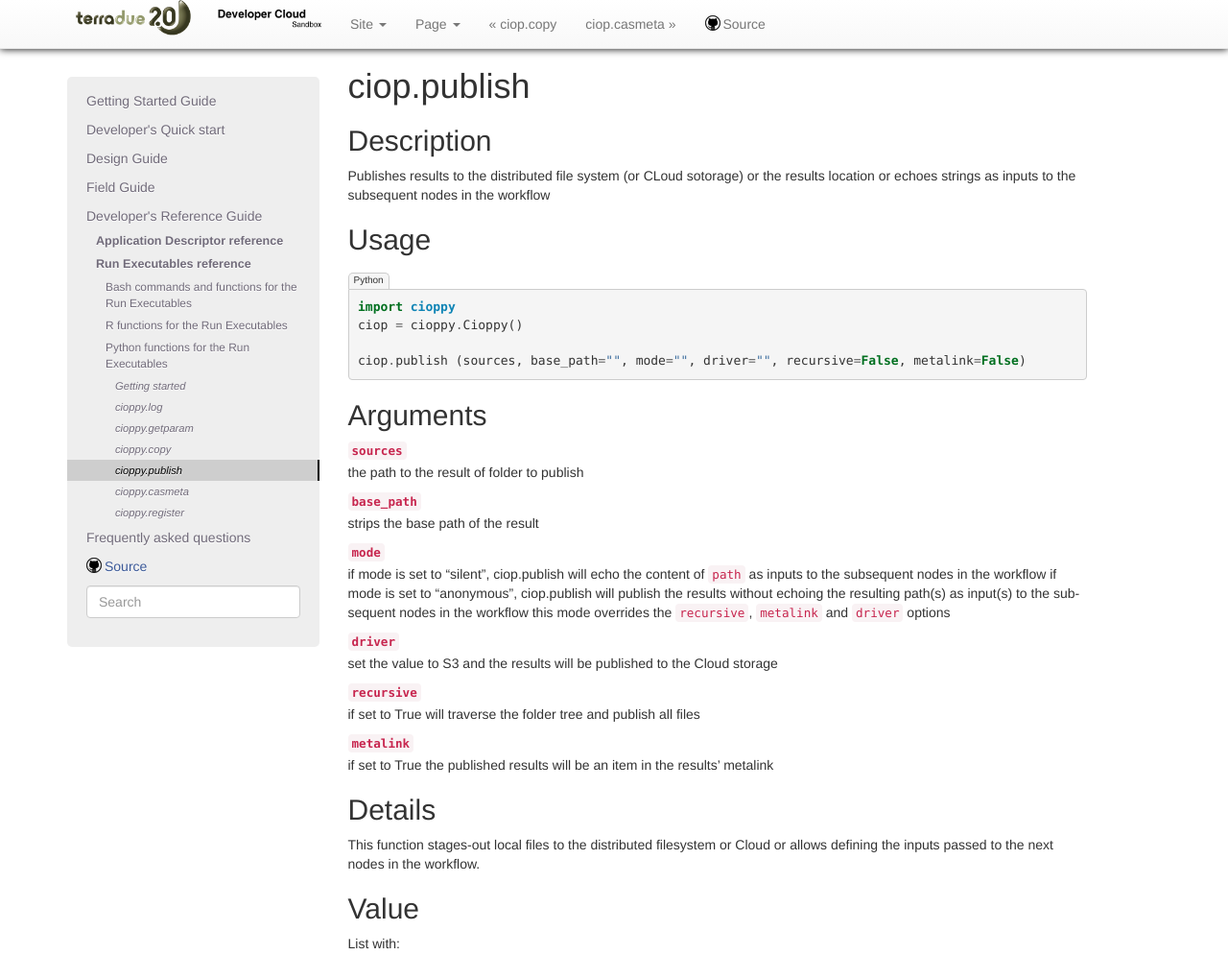
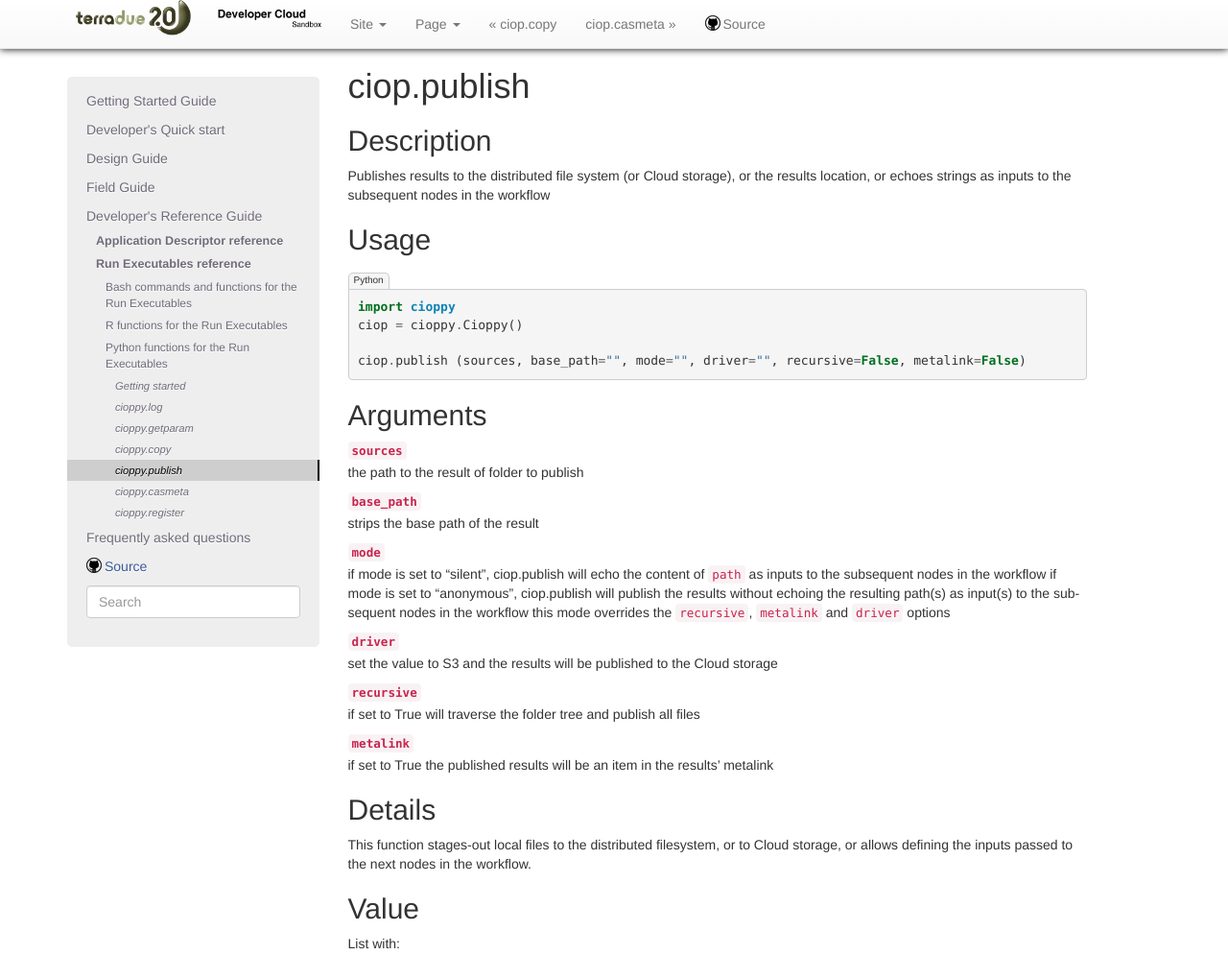
Before and after one commit to Terradue/doc-developer-sandbox, a Sphinx documentation site: the page built from source/reference/man/py_functions/cioppy.publish.rst, in a window 1280 px wide and 1344 px high. Shown: the top 995 px of the window at 96% size. Built offline with Sphinx 7.4.7, drawn with Linux system fonts in a browser that asks for light colours; pages that are not in the unit, such as notebooks, are missing from menus.

Commit message:
Update cioppy.publish.rst

```diff
--- a/source/reference/man/py_functions/cioppy.publish.rst
+++ b/source/reference/man/py_functions/cioppy.publish.rst
@@ -4,7 +4,7 @@
 Description
 -----------
 
-Publishes results to the distributed file system (or CLoud sotorage) or the results location or echoes strings as inputs to the subsequent nodes in the workflow
+Publishes results to the distributed file system (or Cloud storage), or the results location, or echoes strings as inputs to the subsequent nodes in the workflow
 
 Usage
 -----
@@ -42,7 +42,7 @@
 Details
 -------
 
-This function stages-out local files to the distributed filesystem or Cloud or allows defining the inputs passed to the next nodes in the workflow.
+This function stages-out local files to the distributed filesystem, or to Cloud storage, or allows defining the inputs passed to the next nodes in the workflow.
 
 Value
 -----
```
